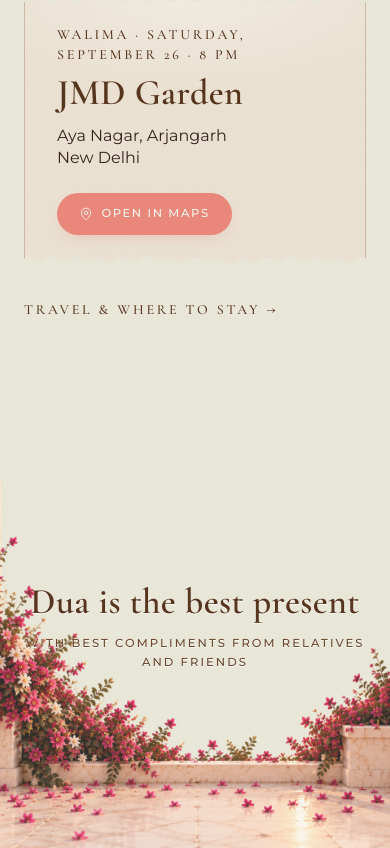
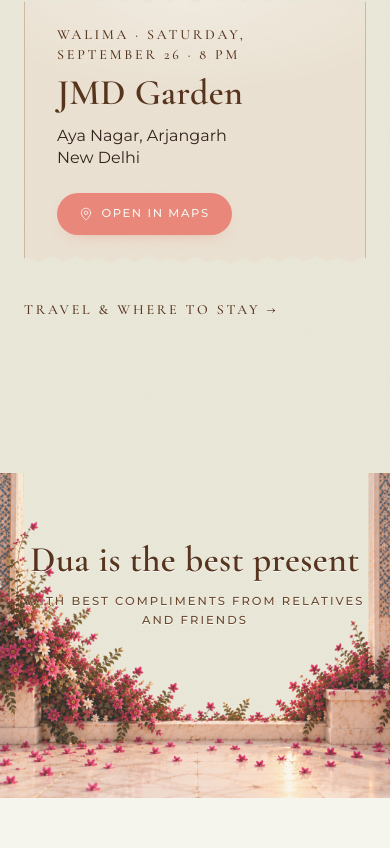
Before and after one commit to Zahid8/wedding_card, a Next.js app: page / in a window 390 px wide. Shown: the part 4001-4849 px from the top of the page. After the commit the page ends 4799 px from the top, so only its background shows below. Built offline with nearby package versions, Linux system fonts and the light colour scheme; no server answers.

Commit message:
Footer image at half width on desktop, full width on phones
Co-Authored-By: Claude Fable 5.1 <noreply@anthropic.com>

```diff
--- a/components/layout/Footer.tsx
+++ b/components/layout/Footer.tsx
@@ -8,19 +8,13 @@ export const footerCopy = {
 
 export function Footer() {
   return (
-    <footer className="relative isolate mt-10 overflow-hidden min-h-[440px] md:min-h-[560px] flex items-center justify-center">
+    <footer className="relative isolate mt-10 overflow-hidden flex items-end justify-center">
       {/* marble courtyard with bougainvillea, 80% opacity, framed so the flower banks flank the text */}
-      <div aria-hidden className="absolute inset-0 -z-10 opacity-80">
-        <Image
-          src="/art/footer.png"
-          alt=""
-          fill
-          sizes="100vw"
-          className="object-cover"
-          style={{ objectPosition: "50% 78%" }}
-        />
+      {/* image drawn at half the footer width, anchored to the bottom */}
+      <div aria-hidden className="relative w-full md:w-1/2 aspect-square -z-10 opacity-80">
+        <Image src="/art/footer.png" alt="" fill sizes="50vw" className="object-contain object-bottom" />
       </div>
-      <div className="relative mx-auto max-w-3xl px-6 py-16 text-center flex flex-col items-center gap-3">
+      <div className="absolute inset-x-0 top-[34%] md:top-[38%] mx-auto max-w-3xl px-6 text-center flex flex-col items-center gap-3">
         <p className="font-script text-4xl md:text-5xl text-[color:var(--color-bark)] drop-shadow-[0_1px_0_rgba(255,255,255,0.8)]">
           {footerCopy.line1}
         </p>
```
